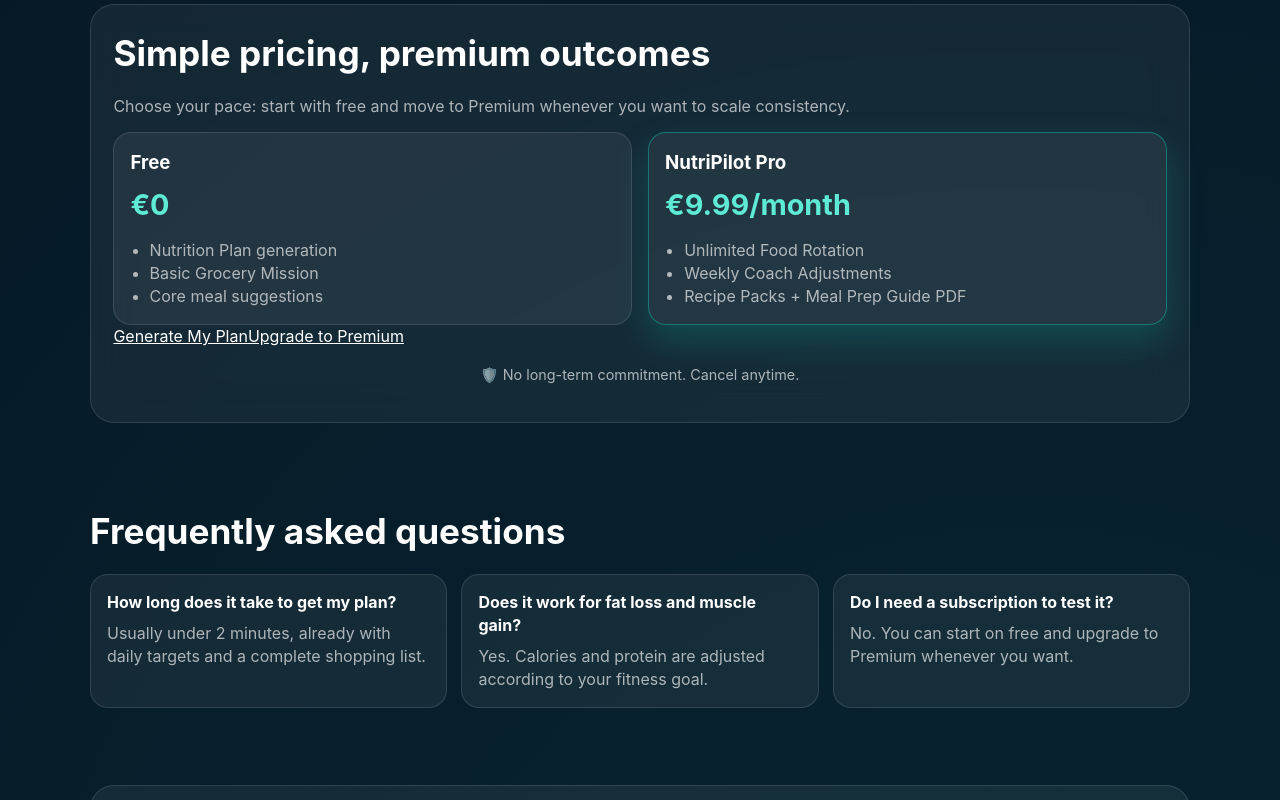
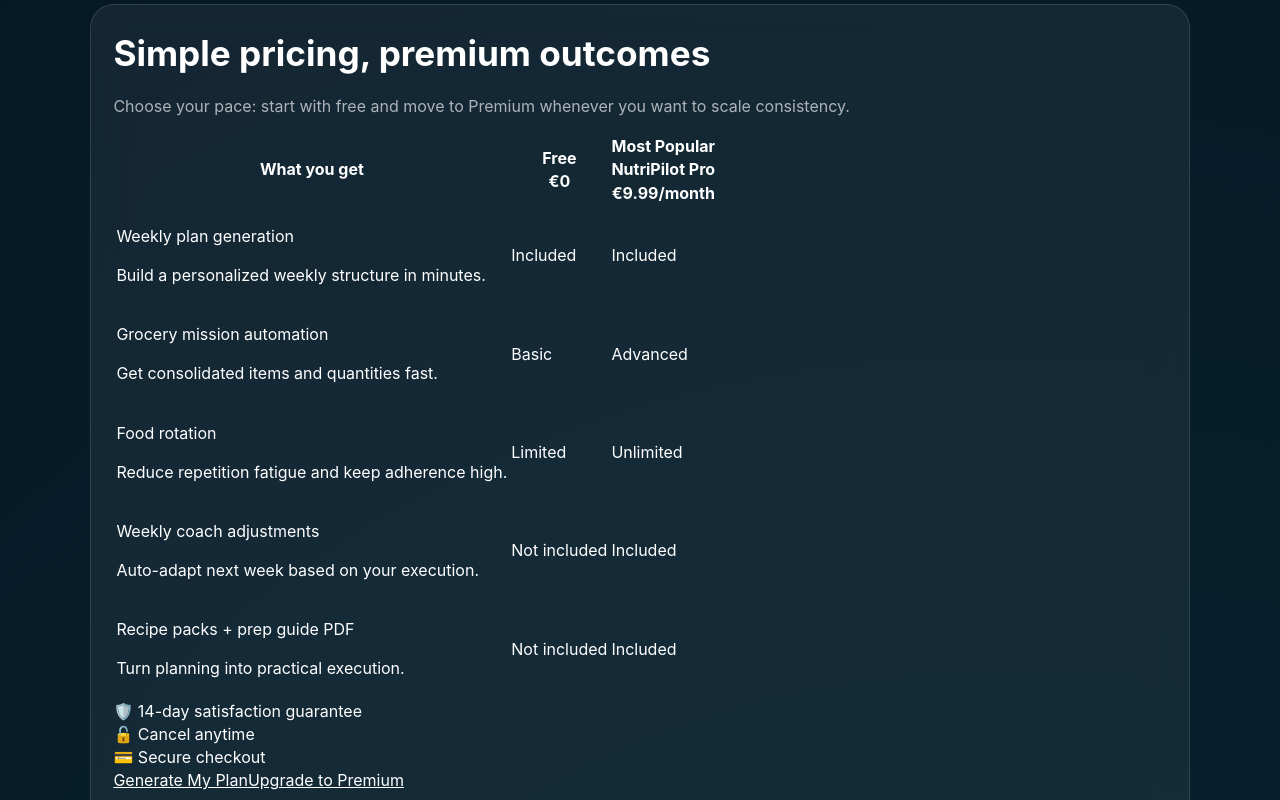
Before and after one commit to criptobot25/smartmarket-planner, a Next.js app: page / in a window 1280 px wide. Shown: the part 2220-3020 px from the top of the page. Built offline with nearby package versions, Linux system fonts and the light colour scheme.

Commit message:
feat(pricing): add responsive comparison table with popular plan and trust cues

```diff
--- a/app/page.tsx
+++ b/app/page.tsx
@@ -59,6 +59,39 @@
   {
     q: "landingV2.sales.faq3Q",
     a: "landingV2.sales.faq3A",
+  },
+];
+
+const pricingComparisonRows = [
+  {
+    title: "landingV2.pricingCompare.row1Title",
+    description: "landingV2.pricingCompare.row1Desc",
+    freeValue: "landingV2.pricingCompare.row1Free",
+    premiumValue: "landingV2.pricingCompare.row1Premium",
+  },
+  {
+    title: "landingV2.pricingCompare.row2Title",
+    description: "landingV2.pricingCompare.row2Desc",
+    freeValue: "landingV2.pricingCompare.row2Free",
+    premiumValue: "landingV2.pricingCompare.row2Premium",
+  },
+  {
+    title: "landingV2.pricingCompare.row3Title",
+    description: "landingV2.pricingCompare.row3Desc",
+    freeValue: "landingV2.pricingCompare.row3Free",
+    premiumValue: "landingV2.pricingCompare.row3Premium",
+  },
+  {
+    title: "landingV2.pricingCompare.row4Title",
+    description: "landingV2.pricingCompare.row4Desc",
+    freeValue: "landingV2.pricingCompare.row4Free",
+    premiumValue: "landingV2.pricingCompare.row4Premium",
+  },
+  {
+    title: "landingV2.pricingCompare.row5Title",
+    description: "landingV2.pricingCompare.row5Desc",
+    freeValue: "landingV2.pricingCompare.row5Free",
+    premiumValue: "landingV2.pricingCompare.row5Premium",
   },
 ];
 
@@ -208,30 +241,51 @@
 
         <section className="pricing-preview">
           <div className="section-wrap pricing-wrap">
-            <h2>{t("landingV2.pricingTitle")}</h2>
-            <p className="pricing-intro">
-              {t("landingV2.sales.pricingIntro")}
-            </p>
-            <div className="pricing-cards">
-              <div className="np-card pricing-card">
-                <h3>{t("landingV2.pricingFreeTitle")}</h3>
-                <p className="price">€0</p>
-                <ul>
-                  <li>{t("landingV2.pricingFreeFeature1")}</li>
-                  <li>{t("landingV2.pricingFreeFeature2")}</li>
-                  <li>{t("landingV2.pricingFreeFeature3")}</li>
-                </ul>
-              </div>
+            <div className="text-center">
+              <h2>{t("landingV2.pricingTitle")}</h2>
+              <p className="pricing-intro">{t("landingV2.sales.pricingIntro")}</p>
+            </div>
 
-              <div className="np-card pricing-card featured">
-                <h3>{t("landingV2.pricingProTitle")}</h3>
-                <p className="price">{t("landingV2.pricingProPrice")}</p>
-                <ul>
-                  <li>{t("landingV2.pricingProFeature1")}</li>
-                  <li>{t("landingV2.pricingProFeature2")}</li>
-                  <li>{t("landingV2.pricingProFeature3")}</li>
-                </ul>
-              </div>
+            <div className="mt-5 overflow-x-auto rounded-2xl border border-[var(--color-border)]">
+              <table className="w-full min-w-[680px] border-collapse">
+                <thead>
+                  <tr className="border-b border-[var(--color-border)] bg-[rgba(8,30,49,0.55)]">
+                    <th className="px-4 py-3 text-left text-sm font-semibold text-[var(--color-text)]">
+                      {t("landingV2.pricingCompare.featureColumn")}
+                    </th>
+                    <th className="px-4 py-3 text-center text-sm font-semibold text-[var(--color-text)]">
+                      <div>{t("landingV2.pricingFreeTitle")}</div>
+                      <div className="mt-1 text-base font-bold">€0</div>
+                    </th>
+                    <th className="px-4 py-3 text-center text-sm font-semibold text-[var(--color-text)] bg-[rgba(20,184,166,0.12)]">
+                      <div className="inline-flex items-center rounded-full bg-[rgba(20,184,166,0.2)] px-2 py-0.5 text-xs font-bold text-[#99f6e4]">
+                        {t("landingV2.pricingCompare.popular")}
+                      </div>
+                      <div className="mt-1">{t("landingV2.pricingProTitle")}</div>
+                      <div className="mt-1 text-base font-bold">{t("landingV2.pricingProPrice")}</div>
+                    </th>
+                  </tr>
+                </thead>
+
+                <tbody>
+                  {pricingComparisonRows.map((row) => (
+                    <tr key={row.title} className="border-b border-[var(--color-border)] last:border-b-0">
+                      <td className="px-4 py-3 align-top">
+                        <p className="m-0 text-sm font-semibold text-[var(--color-text)]">{t(row.title)}</p>
+                        <p className="m-0 mt-1 text-xs text-[var(--color-text-muted)]">{t(row.description)}</p>
+                      </td>
+                      <td className="px-4 py-3 text-center text-sm text-[var(--color-text)]">{t(row.freeValue)}</td>
+                      <td className="px-4 py-3 text-center text-sm font-semibold text-[var(--color-text)] bg-[rgba(20,184,166,0.06)]">{t(row.premiumValue)}</td>
+                    </tr>
+                  ))}
+                </tbody>
+              </table>
+            </div>
+
+            <div className="mt-4 grid grid-cols-1 gap-2 text-sm text-[var(--color-text-muted)] sm:grid-cols-3">
+              <div className="rounded-xl border border-[var(--color-border)] bg-[rgba(8,30,49,0.45)] px-3 py-2 text-center">🛡️ {t("landingV2.pricingCompare.trust1")}</div>
+              <div className="rounded-xl border border-[var(--color-border)] bg-[rgba(8,30,49,0.45)] px-3 py-2 text-center">🔓 {t("landingV2.pricingCompare.trust2")}</div>
+              <div className="rounded-xl border border-[var(--color-border)] bg-[rgba(8,30,49,0.45)] px-3 py-2 text-center">💳 {t("landingV2.pricingCompare.trust3")}</div>
             </div>
 
             <div className={ctaGroupClass}>
--- a/src/i18n/en.json
+++ b/src/i18n/en.json
@@ -388,6 +388,31 @@
   "landingV2.pricingProFeature1": "Unlimited Food Rotation",
   "landingV2.pricingProFeature2": "Weekly Coach Adjustments",
   "landingV2.pricingProFeature3": "Recipe Packs + Meal Prep Guide PDF",
+  "landingV2.pricingCompare.featureColumn": "What you get",
+  "landingV2.pricingCompare.popular": "Most Popular",
+  "landingV2.pricingCompare.row1Title": "Weekly plan generation",
+  "landingV2.pricingCompare.row1Desc": "Build a personalized weekly structure in minutes.",
+  "landingV2.pricingCompare.row1Free": "Included",
+  "landingV2.pricingCompare.row1Premium": "Included",
+  "landingV2.pricingCompare.row2Title": "Grocery mission automation",
+  "landingV2.pricingCompare.row2Desc": "Get consolidated items and quantities fast.",
+  "landingV2.pricingCompare.row2Free": "Basic",
+  "landingV2.pricingCompare.row2Premium": "Advanced",
+  "landingV2.pricingCompare.row3Title": "Food rotation",
+  "landingV2.pricingCompare.row3Desc": "Reduce repetition fatigue and keep adherence high.",
+  "landingV2.pricingCompare.row3Free": "Limited",
+  "landingV2.pricingCompare.row3Premium": "Unlimited",
+  "landingV2.pricingCompare.row4Title": "Weekly coach adjustments",
+  "landingV2.pricingCompare.row4Desc": "Auto-adapt next week based on your execution.",
+  "landingV2.pricingCompare.row4Free": "Not included",
+  "landingV2.pricingCompare.row4Premium": "Included",
+  "landingV2.pricingCompare.row5Title": "Recipe packs + prep guide PDF",
+  "landingV2.pricingCompare.row5Desc": "Turn planning into practical execution.",
+  "landingV2.pricingCompare.row5Free": "Not included",
+  "landingV2.pricingCompare.row5Premium": "Included",
+  "landingV2.pricingCompare.trust1": "14-day satisfaction guarantee",
+  "landingV2.pricingCompare.trust2": "Cancel anytime",
+  "landingV2.pricingCompare.trust3": "Secure checkout",
   "landingV2.waitlistTitle": "Join NutriPilot paid beta",
   "landingV2.waitlistSubtitle": "Get premium early-access invites and launch pricing first.",
   "landingV2.sales.trust1": "Built on Mifflin-St Jeor + TDEE",
--- a/src/i18n/pt.json
+++ b/src/i18n/pt.json
@@ -388,6 +388,31 @@
   "landingV2.pricingProFeature1": "Rotação Ilimitada de Alimentos",
   "landingV2.pricingProFeature2": "Ajustes Semanais do Coach",
   "landingV2.pricingProFeature3": "Pacotes de Receitas + PDF do Guia de Preparo",
+  "landingV2.pricingCompare.featureColumn": "O que você recebe",
+  "landingV2.pricingCompare.popular": "Mais Popular",
+  "landingV2.pricingCompare.row1Title": "Geração de plano semanal",
+  "landingV2.pricingCompare.row1Desc": "Monte uma estrutura semanal personalizada em minutos.",
+  "landingV2.pricingCompare.row1Free": "Incluído",
+  "landingV2.pricingCompare.row1Premium": "Incluído",
+  "landingV2.pricingCompare.row2Title": "Automação da missão de compras",
+  "landingV2.pricingCompare.row2Desc": "Receba itens e quantidades consolidados rapidamente.",
+  "landingV2.pricingCompare.row2Free": "Básico",
+  "landingV2.pricingCompare.row2Premium": "Avançado",
+  "landingV2.pricingCompare.row3Title": "Rotação de alimentos",
+  "landingV2.pricingCompare.row3Desc": "Reduza fadiga de repetição e aumente aderência.",
+  "landingV2.pricingCompare.row3Free": "Limitado",
+  "landingV2.pricingCompare.row3Premium": "Ilimitado",
+  "landingV2.pricingCompare.row4Title": "Ajustes semanais do coach",
+  "landingV2.pricingCompare.row4Desc": "Adapte automaticamente a próxima semana pela execução.",
+  "landingV2.pricingCompare.row4Free": "Não incluído",
+  "landingV2.pricingCompare.row4Premium": "Incluído",
+  "landingV2.pricingCompare.row5Title": "Pacotes de receita + PDF do preparo",
+  "landingV2.pricingCompare.row5Desc": "Transforme planejamento em execução prática.",
+  "landingV2.pricingCompare.row5Free": "Não incluído",
+  "landingV2.pricingCompare.row5Premium": "Incluído",
+  "landingV2.pricingCompare.trust1": "Garantia de satisfação de 14 dias",
+  "landingV2.pricingCompare.trust2": "Cancele quando quiser",
+  "landingV2.pricingCompare.trust3": "Checkout seguro",
   "landingV2.waitlistTitle": "Entre no beta pago do NutriPilot",
   "landingV2.waitlistSubtitle": "Receba primeiro convites de acesso antecipado e preço de lançamento.",
   "landingV2.sales.trust1": "Baseado em Mifflin-St Jeor + TDEE",
```
